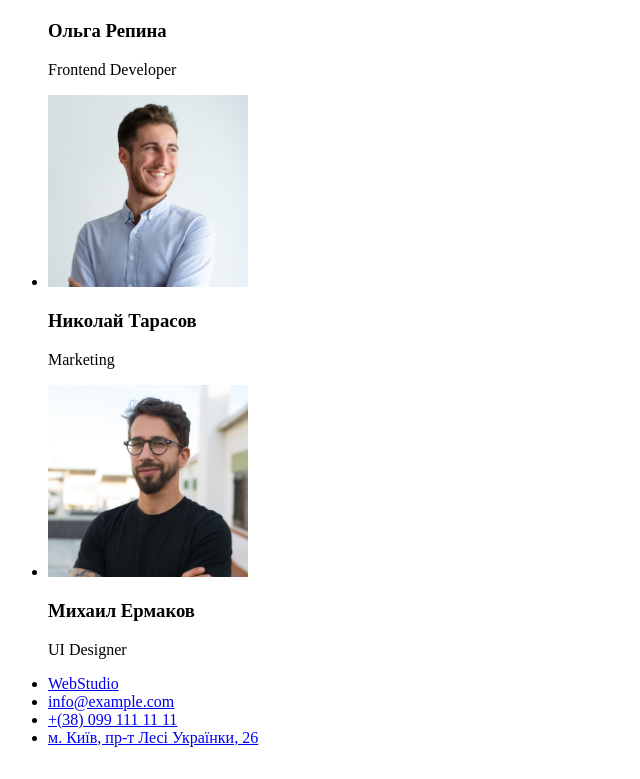
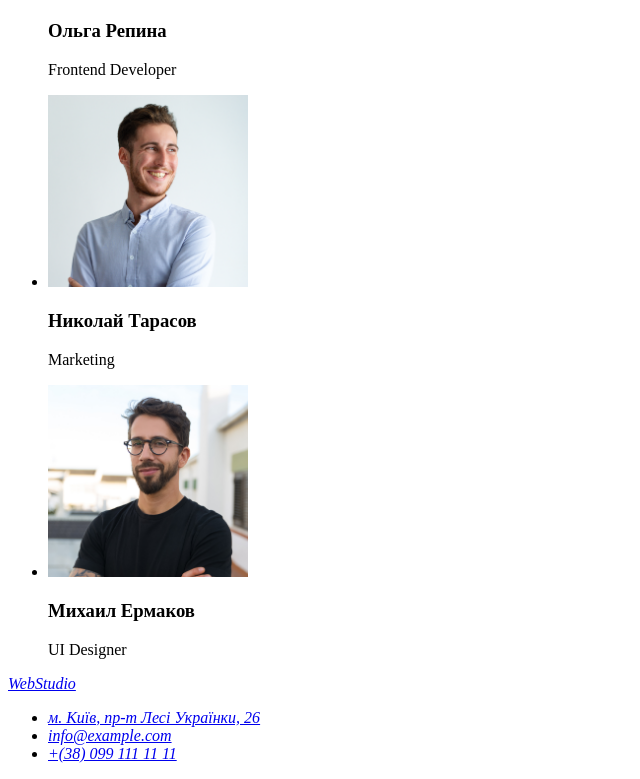
Before and after one commit to Sergio-CZ/goit-markup-hw-o1, a plain HTML site: page index.html in a window 1280 px wide. Shown: the part 1807-2586 px from the top of the page, without its empty margins (0-640 px from the left). Drawn offline with Linux system fonts and the light colour scheme.

Commit message:
HW 1 Address in footer
Доповнено Address in footer, порядок рядків відповідно до макету

```diff
--- a/index.html
+++ b/index.html
@@ -94,13 +94,14 @@
     </main>
     <footer>
         <!--Заключительная часть HW 1-->
-                  <ul>
-                    <li><a href="./index.html">WebStudio</a>
-                    <li><a href="mailto:info@example.com">info@example.com</a></li>
-                    <li><a href="tel:+380991111111">+(38) 099 111 11 11</a></li>
-                    <li><a href="https://google.maps/" target="_blank"
-                           rel="noopener noreferrer">м. Київ, пр-т Лесі Українки, 26</a></li>
-                  </ul>
+     <address>
+        <a href="./index.html">WebStudio</a>
+          <ul>
+            <li><a href="https://google.maps/" target="_blank" rel="noopener noreferrer">м. Київ, пр-т Лесі Українки, 26</a></li>
+            <li><a href="mailto:info@example.com">info@example.com</a></li>
+            <li><a href="tel:+380991111111">+(38) 099 111 11 11</a></li>
+          </ul>
+     </address>
     </footer>
  </body>
 </html>
```
